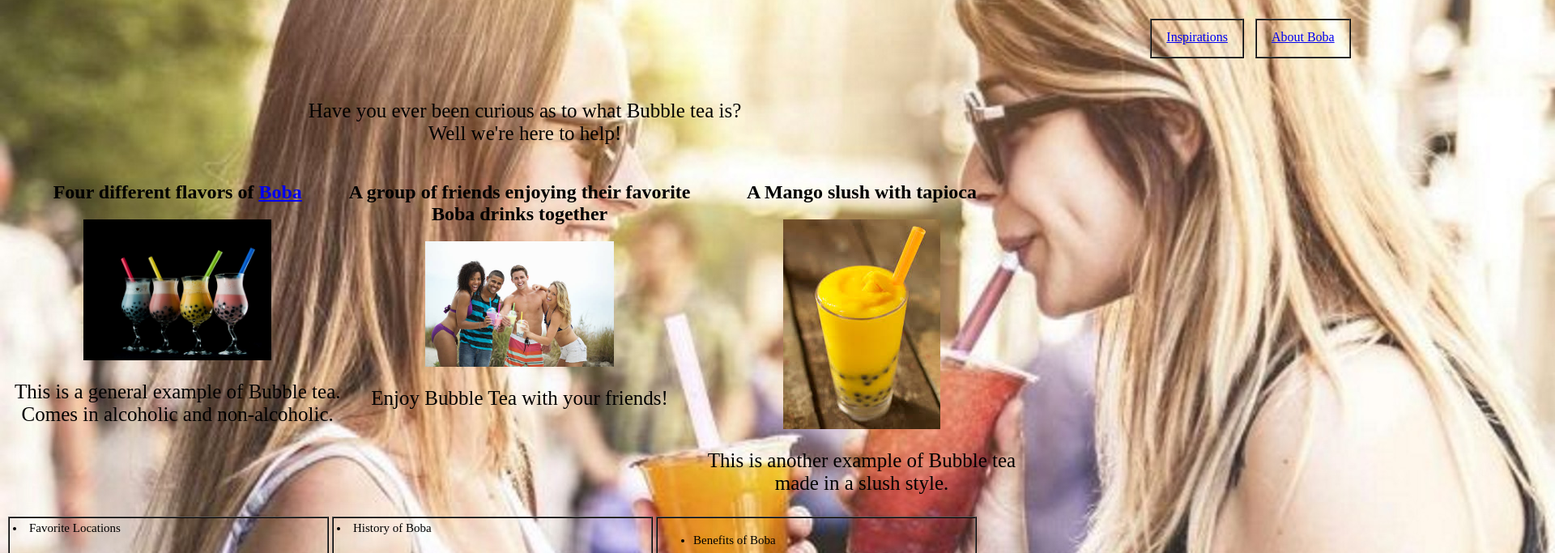
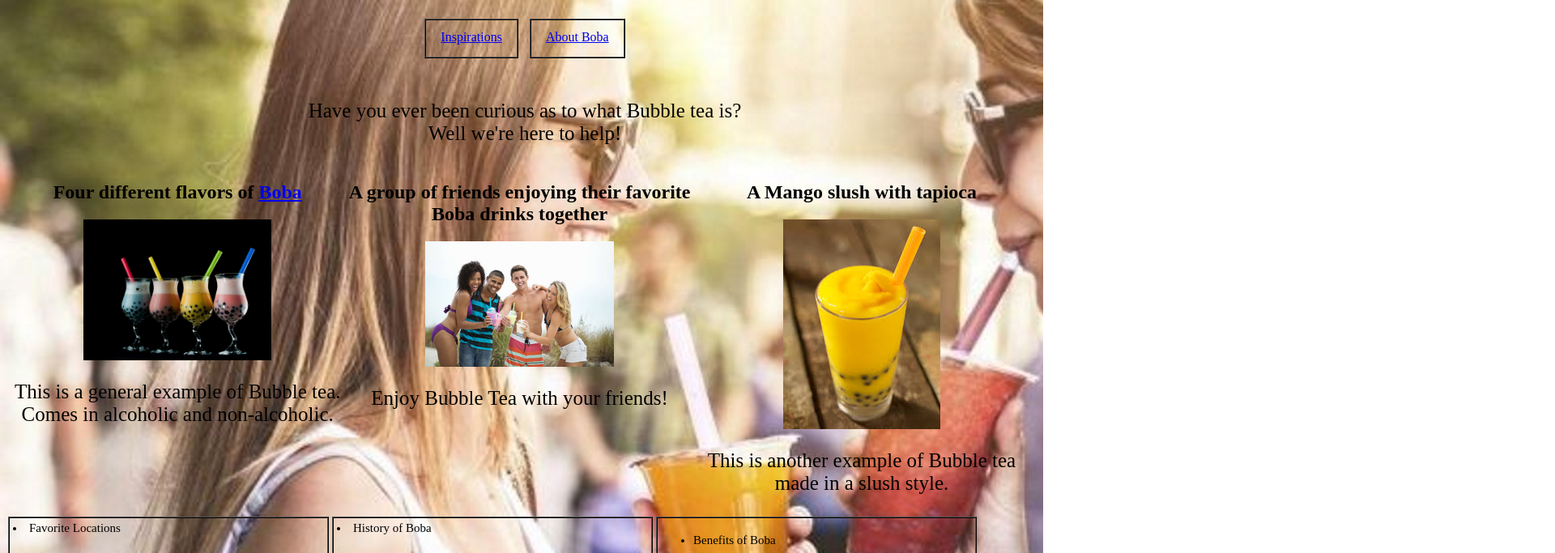
Before and after one commit to swiescs/swiescs.github.io, a plain HTML site: page index.html in a window 1280 px wide. Shown: the part 180-863 px from the top of the page at 81% size, 1920 px wide, since content can reach past the window. Drawn offline with Linux system fonts and the light colour scheme.

Commit message:
update index.html

```diff
--- a/index.css
+++ b/index.css
@@ -24,7 +24,6 @@ html {
   nav {
     width: 100%;
     text-align: center;
-    margin-left: 70%;
   }
   nav ul {
       padding: 5px;
```
